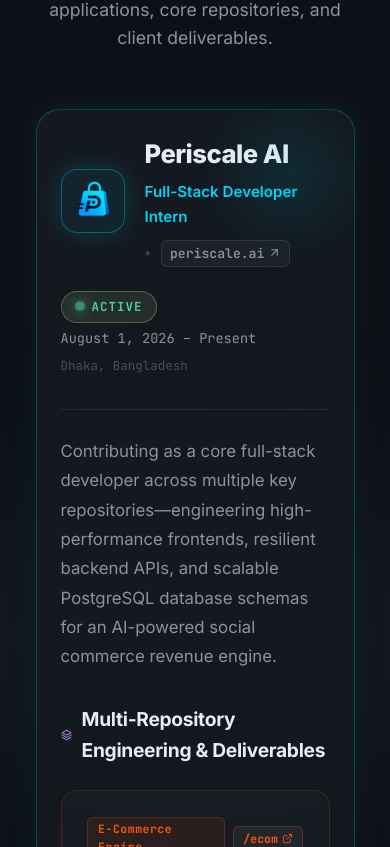
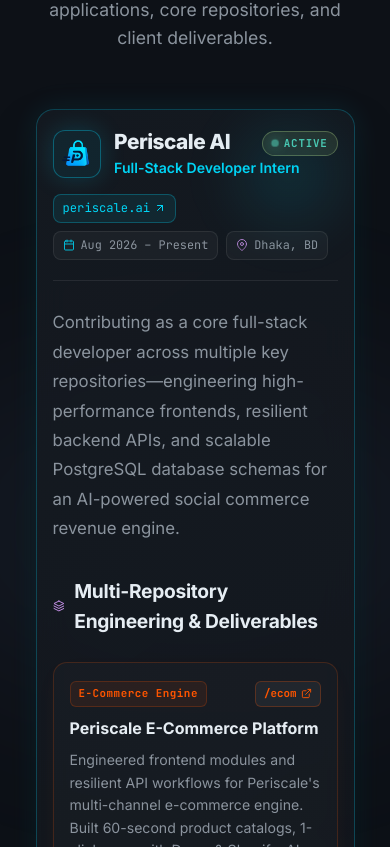
Before and after one commit to ah-nd-naf/Portfolio_Ahnaf, a React (Vite) app: page / in a window 390 px wide. Shown: the part 3417-4264 px from the top of the page. Built offline with nearby package versions, Linux system fonts and the light colour scheme; the HTML template or start-up script is replaced by a standard one.

Commit message:
feat: add Experience component with detailed professional history and project list

```diff
--- a/src/components/Experience.jsx
+++ b/src/components/Experience.jsx
@@ -6,7 +6,9 @@ import {
   FiLayers,
   FiTerminal,
   FiArrowUpRight,
-  FiExternalLink
+  FiExternalLink,
+  FiCalendar,
+  FiMapPin
 } from 'react-icons/fi';
 import {
   SiNextdotjs,
@@ -198,7 +200,7 @@ const Experience = () => {
           whileInView={{ opacity: 1, y: 0 }}
           viewport={{ once: true }}
           transition={{ duration: 0.7 }}
-          className="glass-card"
+          className="glass-card exp-master-card"
           style={{
             position: 'relative',
             borderRadius: '24px',
@@ -226,23 +228,10 @@ const Experience = () => {
 
           {/* Company Header Row */}
           <div className="exp-header-row">
-            <div style={{ display: 'flex', alignItems: 'center', gap: '1.25rem' }}>
+            {/* Left / Top: Company Brand & Role */}
+            <div className="exp-brand-col">
               {/* Company Logo with Neon Frame */}
-              <div
-                style={{
-                  width: '64px',
-                  height: '64px',
-                  borderRadius: '16px',
-                  background: 'rgba(6, 182, 212, 0.08)',
-                  border: '1.5px solid rgba(0, 212, 245, 0.35)',
-                  padding: '7px',
-                  display: 'flex',
-                  alignItems: 'center',
-                  justifyContent: 'center',
-                  boxShadow: '0 0 25px rgba(0, 212, 245, 0.18)',
-                  flexShrink: 0
-                }}
-              >
+              <div className="exp-logo-box">
                 <img
                   src={EXPERIENCE_DATA.logo}
                   alt={EXPERIENCE_DATA.company}
@@ -250,33 +239,27 @@ const Experience = () => {
                 />
               </div>
 
-              <div>
-                <h3 style={{
-                  margin: 0,
-                  fontSize: 'clamp(1.6rem, 3.2vw, 2.1rem)',
-                  fontWeight: 800,
-                  color: 'var(--text-main)',
-                  letterSpacing: '-0.5px'
-                }}>
+              <div className="exp-brand-info">
+                <div className="exp-company-title-row">
+                  <h3 className="exp-company-name">
                     {EXPERIENCE_DATA.company}
                   </h3>
 
-                <div style={{
-                  marginTop: '6px',
-                  fontSize: 'clamp(0.95rem, 2vw, 1.1rem)',
-                  fontWeight: 600,
-                  display: 'flex',
-                  alignItems: 'center',
-                  flexWrap: 'wrap',
-                  gap: '10px'
-                }}>
-                  <span style={{ color: 'var(--syn-cyan)' }}>{EXPERIENCE_DATA.role}</span>
-                  <span style={{ color: 'rgba(255, 255, 255, 0.2)', fontSize: '0.8rem' }}>•</span>
+                  {/* Status Badge - Inlined in header for Mobile */}
+                  <div className="exp-status-badge exp-status-mobile">
+                    <span className="exp-status-dot" />
+                    <span className="exp-status-text">{EXPERIENCE_DATA.status}</span>
+                  </div>
+                </div>
+
+                <div className="exp-role-row">
+                  <span className="exp-role-title">{EXPERIENCE_DATA.role}</span>
+                  <span className="exp-role-dot">•</span>
                   <a
                     href={EXPERIENCE_DATA.companyUrl}
                     target="_blank"
                     rel="noopener noreferrer"
-                    className="exp-domain-link"
+                    className="exp-domain-link exp-domain-desktop"
                     title="Visit periscale.ai (opens in new tab)"
                   >
                     <span>periscale.ai</span>
@@ -286,52 +269,42 @@ const Experience = () => {
               </div>
             </div>
 
-            {/* Status & Period Badge */}
-            <div className="exp-status-col">
-              <div style={{
-                display: 'inline-flex',
-                alignItems: 'center',
-                gap: '8px',
-                padding: '5px 14px',
-                background: 'rgba(195, 232, 141, 0.1)',
-                border: '1px solid rgba(195, 232, 141, 0.3)',
-                borderRadius: '30px'
-              }}>
-                <span style={{
-                  width: '8px',
-                  height: '8px',
-                  borderRadius: '50%',
-                  background: 'var(--syn-green)',
-                  boxShadow: '0 0 10px var(--syn-green)',
-                  animation: 'pulse 2s infinite'
-                }} />
-                <span style={{
-                  fontFamily: 'var(--font-mono)',
-                  fontSize: '0.78rem',
-                  fontWeight: 700,
-                  color: 'var(--syn-green)',
-                  letterSpacing: '1px',
-                  textTransform: 'uppercase'
-                }}>
-                  {EXPERIENCE_DATA.status}
-                </span>
+            {/* Status & Period Column - Desktop View */}
+            <div className="exp-status-col-desktop">
+              <div className="exp-status-badge">
+                <span className="exp-status-dot" />
+                <span className="exp-status-text">{EXPERIENCE_DATA.status}</span>
               </div>
 
-              <div style={{
-                fontFamily: 'var(--font-mono)',
-                fontSize: '0.85rem',
-                color: 'var(--text-muted)'
-              }}>
+              <div className="exp-period">
                 {EXPERIENCE_DATA.period}
               </div>
 
-              <div style={{
-                fontFamily: 'var(--font-mono)',
-                fontSize: '0.78rem',
-                color: 'var(--text-dim)'
-              }}>
+              <div className="exp-location">
                 {EXPERIENCE_DATA.location}
               </div>
+            </div>
+
+            {/* Mobile Meta Strip (Shows domain link, period, and location seamlessly on phone) */}
+            <div className="exp-mobile-meta">
+              <a
+                href={EXPERIENCE_DATA.companyUrl}
+                target="_blank"
+                rel="noopener noreferrer"
+                className="exp-domain-link"
+                title="Visit periscale.ai (opens in new tab)"
+              >
+                <span>periscale.ai</span>
+                <FiArrowUpRight size={12} />
+              </a>
+              <span className="exp-mobile-meta-item">
+                <FiCalendar size={12} style={{ color: 'var(--syn-cyan)', opacity: 0.85 }} />
+                <span>Aug 2026 – Present</span>
+              </span>
+              <span className="exp-mobile-meta-item">
+                <FiMapPin size={12} style={{ color: 'var(--syn-purple)', opacity: 0.85 }} />
+                <span>Dhaka, BD</span>
+              </span>
             </div>
           </div>
 
@@ -371,17 +344,14 @@ const Experience = () => {
               >
                 {/* Card Top / Badge */}
                 <div className="exp-card-top">
-                  <span style={{
-                    fontFamily: 'var(--font-mono)',
-                    fontSize: '0.72rem',
-                    fontWeight: 700,
-                    padding: '3px 10px',
-                    borderRadius: '6px',
+                  <span
+                    className="exp-card-badge"
+                    style={{
                       background: `${repo.color}15`,
                       color: repo.color,
                       border: `1px solid ${repo.color}35`,
-                    letterSpacing: '0.5px'
-                  }}>
+                    }}
+                  >
                     {repo.badge}
                   </span>
                   {repo.liveUrl ? (
@@ -431,30 +401,13 @@ const Experience = () => {
           </div>
 
           {/* Section Divider: Tech Stack Arsenal */}
-          <div style={{
-            paddingTop: '1.75rem',
-            borderTop: '1px solid rgba(255, 255, 255, 0.08)',
-            display: 'flex',
-            flexWrap: 'wrap',
-            alignItems: 'center',
-            justifyContent: 'space-between',
-            gap: '1.25rem'
-          }}>
-            <div style={{ display: 'flex', alignItems: 'center', gap: '8px' }}>
+          <div className="exp-stack-section">
+            <div className="exp-stack-label">
               <FiTerminal size={16} color="var(--syn-green)" />
-              <span style={{
-                fontFamily: 'var(--font-mono)',
-                fontSize: '0.85rem',
-                color: 'var(--text-dim)',
-                textTransform: 'uppercase',
-                letterSpacing: '1px',
-                fontWeight: 600
-              }}>
-                Active Production Stack:
-              </span>
+              <span>Active Production Stack:</span>
             </div>
 
-            <div style={{ display: 'flex', flexWrap: 'wrap', gap: '8px' }}>
+            <div className="exp-stack-list">
               {EXPERIENCE_DATA.stack.map((item, idx) => (
                 <span
                   key={idx}
@@ -474,12 +427,69 @@ const Experience = () => {
       <style>{`
         .exp-header-row {
           display: flex;
-          flex-wrap: wrap;
           justify-content: space-between;
           align-items: center;
           gap: 1.5rem;
           padding-bottom: 2rem;
           border-bottom: 1px solid rgba(255, 255, 255, 0.08);
+        }
+
+        .exp-brand-col {
+          display: flex;
+          align-items: center;
+          gap: 1.25rem;
+        }
+
+        .exp-logo-box {
+          width: 64px;
+          height: 64px;
+          border-radius: 16px;
+          background: rgba(6, 182, 212, 0.08);
+          border: 1.5px solid rgba(0, 212, 245, 0.35);
+          padding: 7px;
+          display: flex;
+          align-items: center;
+          justify-content: center;
+          box-shadow: 0 0 25px rgba(0, 212, 245, 0.18);
+          flex-shrink: 0;
+        }
+
+        .exp-brand-info {
+          display: flex;
+          flex-direction: column;
+        }
+
+        .exp-company-title-row {
+          display: flex;
+          align-items: center;
+          gap: 10px;
+        }
+
+        .exp-company-name {
+          margin: 0;
+          font-size: clamp(1.6rem, 3.2vw, 2.1rem);
+          font-weight: 800;
+          color: var(--text-main);
+          letter-spacing: -0.5px;
+        }
+
+        .exp-role-row {
+          margin-top: 6px;
+          font-size: clamp(0.95rem, 2vw, 1.1rem);
+          font-weight: 600;
+          display: flex;
+          align-items: center;
+          flex-wrap: wrap;
+          gap: 10px;
+        }
+
+        .exp-role-title {
+          color: var(--syn-cyan);
+        }
+
+        .exp-role-dot {
+          color: rgba(255, 255, 255, 0.2);
+          font-size: 0.8rem;
         }
 
         .exp-domain-link {
@@ -504,17 +514,60 @@ const Experience = () => {
           transform: translateY(-1px);
         }
 
-        .exp-status-col {
+        .exp-status-col-desktop {
           display: flex;
           flex-direction: column;
           align-items: flex-end;
           gap: 6px;
         }
 
-        @media (max-width: 640px) {
-          .exp-status-col {
-            align-items: flex-start;
+        .exp-status-badge {
+          display: inline-flex;
+          align-items: center;
+          gap: 8px;
+          padding: 5px 14px;
+          background: rgba(195, 232, 141, 0.1);
+          border: 1px solid rgba(195, 232, 141, 0.3);
+          border-radius: 30px;
         }
+
+        .exp-status-dot {
+          width: 8px;
+          height: 8px;
+          border-radius: 50%;
+          background: var(--syn-green);
+          box-shadow: 0 0 10px var(--syn-green);
+          animation: pulse 2s infinite;
+        }
+
+        .exp-status-text {
+          font-family: var(--font-mono);
+          font-size: 0.78rem;
+          font-weight: 700;
+          color: var(--syn-green);
+          letter-spacing: 1px;
+          text-transform: uppercase;
+        }
+
+        .exp-period {
+          font-family: var(--font-mono);
+          font-size: 0.85rem;
+          color: var(--text-muted);
+        }
+
+        .exp-location {
+          font-family: var(--font-mono);
+          font-size: 0.78rem;
+          color: var(--text-dim);
+        }
+
+        /* Default (desktop) hidden items */
+        .exp-status-mobile {
+          display: none !important;
+        }
+
+        .exp-mobile-meta {
+          display: none !important;
         }
 
         .exp-repos-grid {
@@ -525,14 +578,8 @@ const Experience = () => {
           align-items: stretch;
         }
 
-        @media (max-width: 860px) {
-          .exp-repos-grid {
-            grid-template-columns: 1fr;
-          }
-        }
-
         .exp-card {
-          padding: 1.6rem;
+          padding: 1.5rem;
           border-radius: 16px;
           background: rgba(255, 255, 255, 0.02);
           display: flex;
@@ -546,7 +593,20 @@ const Experience = () => {
           justify-content: space-between;
           align-items: center;
           margin-bottom: 0.9rem;
-          gap: 0.5rem;
+          gap: 0.75rem;
+        }
+
+        .exp-card-badge {
+          font-family: var(--font-mono);
+          font-size: 0.72rem;
+          font-weight: 700;
+          padding: 3px 10px;
+          border-radius: 6px;
+          letter-spacing: 0.5px;
+          white-space: nowrap;
+          display: inline-flex;
+          align-items: center;
+          flex-shrink: 0;
         }
 
         .exp-repo-live-btn {
@@ -563,6 +623,8 @@ const Experience = () => {
           color: var(--text-main);
           text-decoration: none;
           transition: all 0.2s ease;
+          white-space: nowrap;
+          flex-shrink: 0;
         }
 
         .exp-repo-live-btn:hover {
@@ -603,33 +665,63 @@ const Experience = () => {
         .exp-tech-chip {
           display: inline-flex;
           align-items: center;
-          gap: 5px;
+          gap: 6px;
           font-family: var(--font-mono);
-          font-size: 0.72rem;
-          color: var(--text-muted);
-          background: rgba(255, 255, 255, 0.03);
-          padding: 3px 8px;
+          font-size: 0.73rem;
+          color: var(--text-main);
+          background: rgba(255, 255, 255, 0.05);
+          padding: 4px 9px;
           border-radius: 6px;
-          border: 1px solid rgba(255, 255, 255, 0.06);
+          border: 1px solid rgba(255, 255, 255, 0.1);
           transition: all 0.2s ease;
           white-space: nowrap;
         }
 
         .exp-tech-chip .exp-icon {
-          color: var(--text-dim);
-          opacity: 0.75;
+          color: var(--syn-cyan);
+          opacity: 0.85;
           transition: all 0.2s ease;
         }
 
         .exp-tech-chip:hover {
-          background: rgba(255, 255, 255, 0.07);
-          border-color: rgba(255, 255, 255, 0.15);
-          color: var(--text-main);
+          background: rgba(255, 255, 255, 0.1);
+          border-color: rgba(255, 255, 255, 0.25);
+          color: #fff;
         }
 
         .exp-tech-chip:hover .exp-icon {
-          color: var(--syn-cyan);
           opacity: 1;
+        }
+
+        .exp-stack-section {
+          padding-top: 1.75rem;
+          border-top: 1px solid rgba(255, 255, 255, 0.08);
+          display: flex;
+          flex-wrap: wrap;
+          align-items: center;
+          justify-content: space-between;
+          gap: 1.25rem;
+        }
+
+        .exp-stack-label {
+          display: flex;
+          align-items: center;
+          gap: 8px;
+        }
+
+        .exp-stack-label span {
+          font-family: var(--font-mono);
+          font-size: 0.85rem;
+          color: var(--text-dim);
+          text-transform: uppercase;
+          letter-spacing: 1px;
+          font-weight: 600;
+        }
+
+        .exp-stack-list {
+          display: flex;
+          flex-wrap: wrap;
+          gap: 8px;
         }
 
         .exp-stack-pill {
@@ -638,27 +730,241 @@ const Experience = () => {
           gap: 6px;
           font-family: var(--font-mono);
           font-size: 0.78rem;
-          color: var(--text-muted);
-          background: rgba(0, 212, 245, 0.04);
-          border: 1px solid rgba(0, 212, 245, 0.18);
-          padding: 4px 12px;
-          border-radius: 20px;
+          color: var(--text-main);
+          background: rgba(0, 212, 245, 0.05);
+          border: 1px solid rgba(0, 212, 245, 0.2);
+          padding: 5px 12px;
+          border-radius: 100px;
           font-weight: 500;
           transition: all 0.2s ease;
         }
 
         .exp-stack-pill .exp-icon {
           color: var(--syn-cyan);
-          opacity: 0.8;
+          opacity: 0.9;
           transition: all 0.2s ease;
         }
 
         .exp-stack-pill:hover {
-          background: rgba(0, 212, 245, 0.1);
-          border-color: rgba(0, 212, 245, 0.4);
-          color: var(--text-main);
-          box-shadow: 0 0 15px rgba(0, 212, 245, 0.12);
+          background: rgba(0, 212, 245, 0.12);
+          border-color: rgba(0, 212, 245, 0.45);
+          box-shadow: 0 0 15px rgba(0, 212, 245, 0.18);
           transform: translateY(-1px);
+        }
+
+        /* Medium screens / Tablet */
+        @media (max-width: 860px) {
+          .exp-repos-grid {
+            grid-template-columns: 1fr;
+            gap: 1.2rem;
+          }
+          .exp-card-title {
+            min-height: auto !important;
+          }
+          .exp-card-tags {
+            min-height: auto !important;
+          }
+        }
+
+        /* Mobile phones */
+        @media (max-width: 640px) {
+          .exp-master-card {
+            padding: 1.25rem 1rem 2.25rem 1rem !important;
+            border-radius: 18px !important;
+          }
+
+          .exp-header-row {
+            flex-direction: column !important;
+            align-items: stretch !important;
+            gap: 0.85rem !important;
+            padding-bottom: 1.25rem !important;
+          }
+
+          .exp-brand-col {
+            display: flex !important;
+            align-items: center !important;
+            gap: 0.85rem !important;
+            width: 100% !important;
+          }
+
+          .exp-logo-box {
+            width: 48px !important;
+            height: 48px !important;
+            border-radius: 12px !important;
+            padding: 5px !important;
+            flex-shrink: 0 !important;
+          }
+
+          .exp-brand-info {
+            flex: 1 !important;
+            min-width: 0 !important;
+          }
+
+          .exp-company-title-row {
+            display: flex !important;
+            align-items: center !important;
+            justify-content: space-between !important;
+            gap: 8px !important;
+          }
+
+          .exp-company-name {
+            font-size: 1.3rem !important;
+            font-weight: 800 !important;
+            letter-spacing: -0.5px !important;
+            line-height: 1.2 !important;
+          }
+
+          .exp-status-mobile {
+            display: inline-flex !important;
+            padding: 3px 9px !important;
+            gap: 6px !important;
+          }
+
+          .exp-status-mobile .exp-status-dot {
+            width: 6px !important;
+            height: 6px !important;
+          }
+
+          .exp-status-mobile .exp-status-text {
+            font-size: 0.68rem !important;
+            letter-spacing: 0.75px !important;
+          }
+
+          .exp-role-row {
+            margin-top: 3px !important;
+            display: block !important;
+          }
+
+          .exp-role-title {
+            font-size: 0.88rem !important;
+            font-weight: 600 !important;
+            color: var(--syn-cyan) !important;
+            display: block !important;
+            line-height: 1.3 !important;
+          }
+
+          .exp-role-dot {
+            display: none !important;
+          }
+
+          .exp-domain-desktop {
+            display: none !important;
+          }
+
+          .exp-status-col-desktop {
+            display: none !important;
+          }
+
+          .exp-mobile-meta {
+            display: flex !important;
+            align-items: center !important;
+            flex-wrap: wrap !important;
+            gap: 8px !important;
+            padding: 0 !important;
+            background: transparent !important;
+            border: none !important;
+            margin-top: 2px !important;
+          }
+
+          .exp-mobile-meta .exp-domain-link {
+            font-size: 0.76rem !important;
+            padding: 4px 9px !important;
+            background: rgba(0, 212, 245, 0.08) !important;
+            border: 1px solid rgba(0, 212, 245, 0.28) !important;
+            color: var(--syn-cyan) !important;
+            border-radius: 8px !important;
+          }
+
+          .exp-mobile-meta-item {
+            display: inline-flex !important;
+            align-items: center !important;
+            gap: 6px !important;
+            font-family: var(--font-mono) !important;
+            font-size: 0.74rem !important;
+            color: var(--text-muted) !important;
+            padding: 4px 9px !important;
+            background: rgba(255, 255, 255, 0.035) !important;
+            border: 1px solid rgba(255, 255, 255, 0.08) !important;
+            border-radius: 8px !important;
+            white-space: nowrap !important;
+          }
+
+          .exp-repos-grid {
+            gap: 1rem !important;
+            margin-bottom: 1.5rem !important;
+          }
+
+          .exp-card {
+            padding: 1.15rem 1rem !important;
+            border-radius: 14px !important;
+          }
+
+          .exp-card-top {
+            display: flex !important;
+            align-items: center !important;
+            justify-content: space-between !important;
+            gap: 8px !important;
+            flex-wrap: wrap !important;
+            margin-bottom: 0.75rem !important;
+          }
+
+          .exp-card-badge {
+            font-size: 0.68rem !important;
+            padding: 3px 8px !important;
+            white-space: nowrap !important;
+          }
+
+          .exp-repo-live-btn {
+            font-size: 0.68rem !important;
+            padding: 3px 8px !important;
+            white-space: nowrap !important;
+          }
+
+          .exp-card-title {
+            font-size: 1rem !important;
+            line-height: 1.35 !important;
+            margin-bottom: 0.6rem !important;
+            min-height: auto !important;
+          }
+
+          .exp-card-desc {
+            font-size: 0.88rem !important;
+            line-height: 1.6 !important;
+          }
+
+          .exp-card-tags {
+            margin-top: 1rem !important;
+            padding-top: 0.75rem !important;
+            min-height: auto !important;
+            gap: 6px !important;
+          }
+
+          .exp-tech-chip {
+            font-size: 0.71rem !important;
+            padding: 3.5px 7.5px !important;
+            gap: 5px !important;
+          }
+
+          .exp-stack-section {
+            flex-direction: column !important;
+            align-items: flex-start !important;
+            gap: 0.85rem !important;
+            padding-top: 1.25rem !important;
+          }
+
+          .exp-stack-label span {
+            font-size: 0.78rem !important;
+          }
+
+          .exp-stack-list {
+            gap: 6px !important;
+            width: 100% !important;
+          }
+
+          .exp-stack-pill {
+            font-size: 0.74rem !important;
+            padding: 4px 10px !important;
+          }
         }
       `}</style>
     </section>
```
Lines whose indentation alone changed are shown as unchanged.
